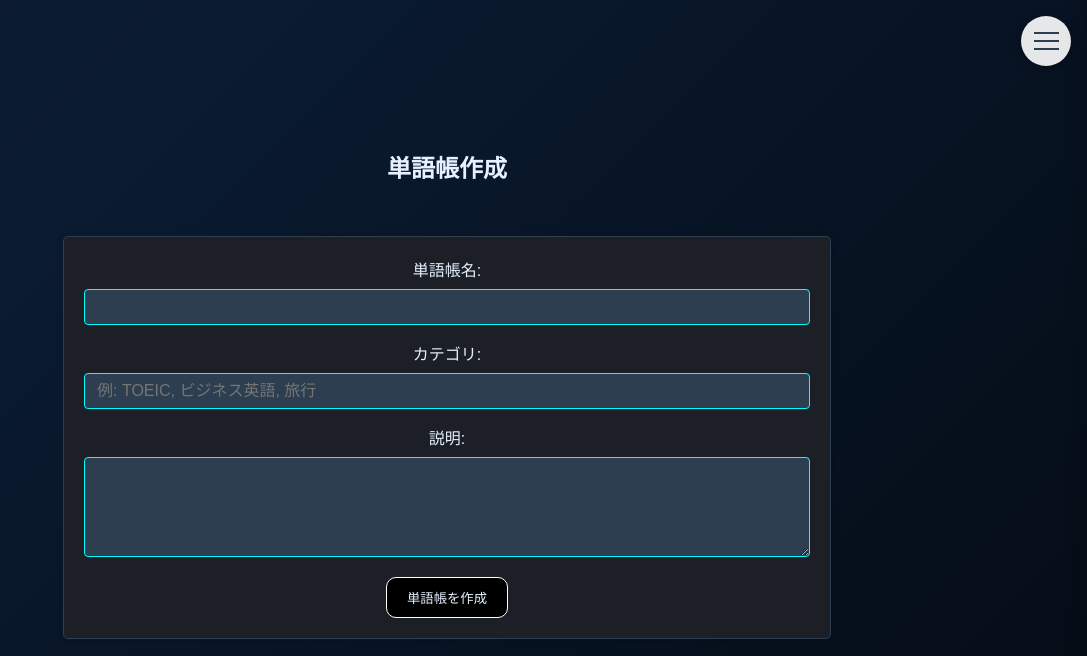
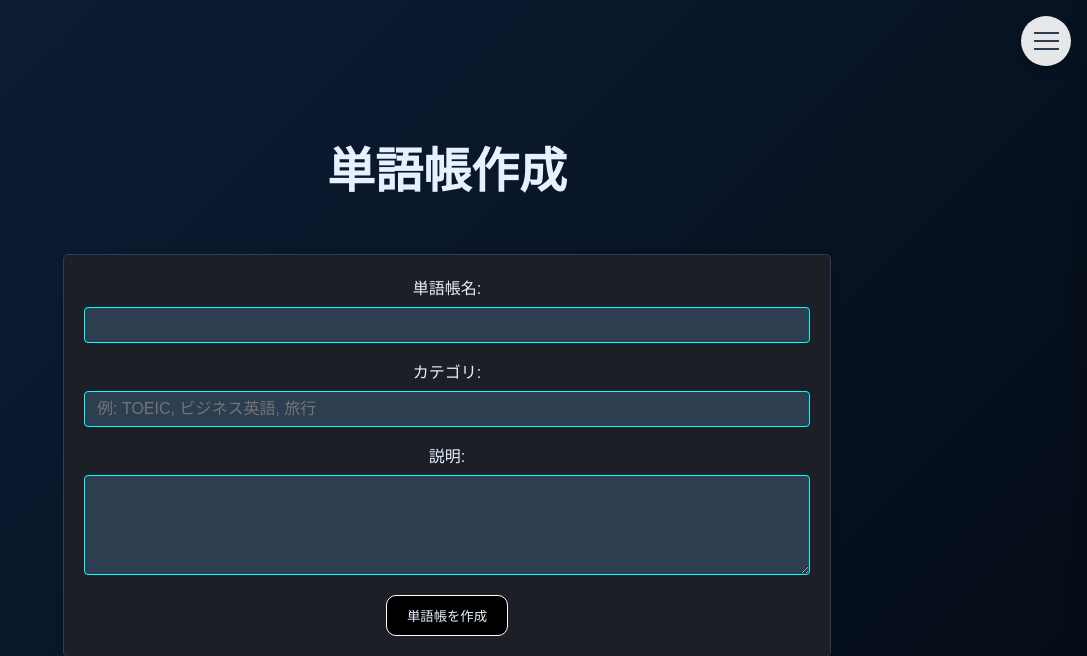
Before and after one commit to morixxfoxdata/word_quiz, a Flask app: page /deck_add in a window 1280 px wide. Shown: the top 656 px of the page, without its empty margins (193-1280 px from the left). Run offline with Flask 3, Linux system fonts and the light colour scheme; the visitor is signed in with stand-in values (Sample User, id 1).

```diff
--- a/static/deck.css
+++ b/static/deck.css
@@ -301,7 +301,7 @@ form button[type="submit"]:hover {
   color: #e6f0ff;
   text-align: center;
   margin: 20px 0;
-  font-size: 1.5em;
+  font-size: 3em;
 }
 
 .deck-guidance {
--- a/static/saved_sentences.css
+++ b/static/saved_sentences.css
@@ -58,7 +58,7 @@ ul {
   font-size: 2.0rem;
   color: #ccc;
   text-align: center;
-  margin-top: 2rem;
+  /* margin-top: 10rem; */
 }
 
 /* .sentence-item {
--- a/templates/saved_sentences.html
+++ b/templates/saved_sentences.html
@@ -44,7 +44,7 @@
                     <small>{{ s.created_at.strftime('%Y-%m-%d %H:%M') }}</small>
                 </li>
                 {% else %}
-                <li class="no-sentence">保存された例文はありません。</li>
+                <li class="no-sentence">保存された例文はありません</li>
                 {% endfor %}
             </ul>
         </div>
```
